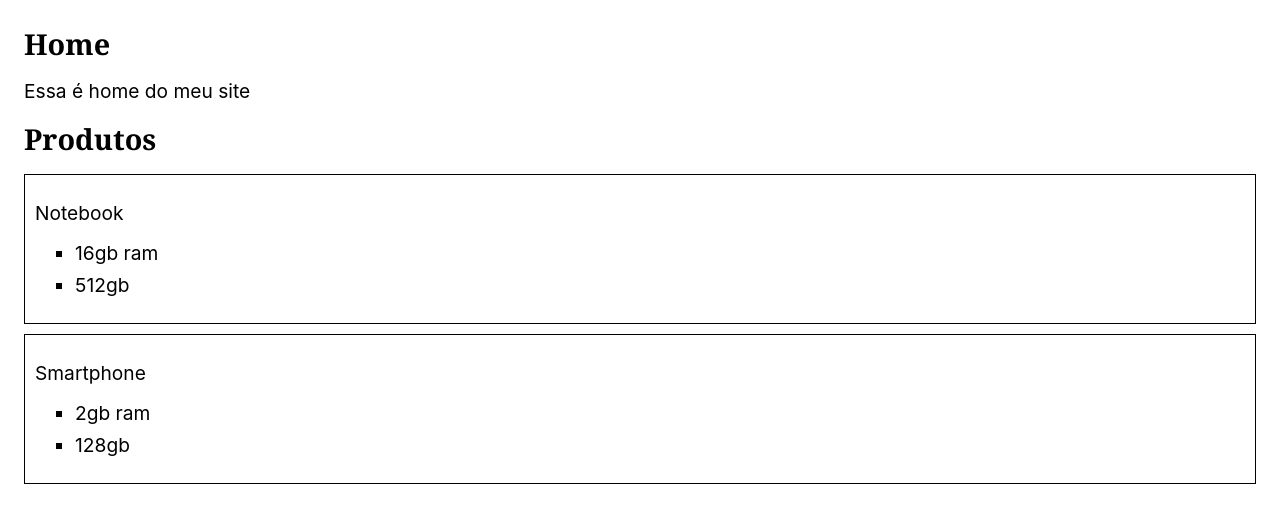
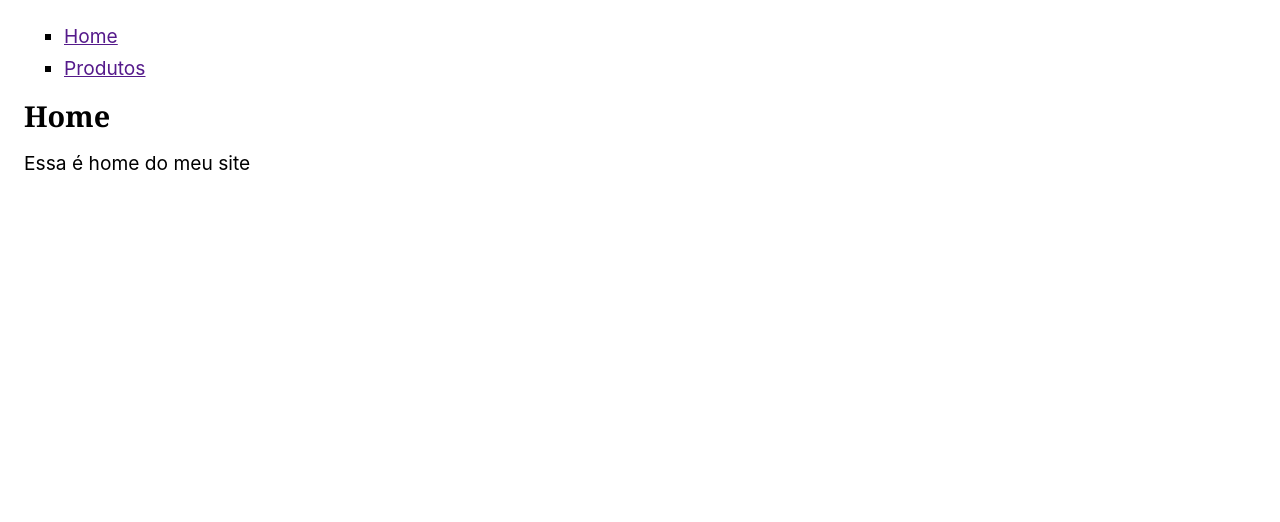
Before and after one commit to iagobalbino/origamid-react, a React (Create React App) app: page / in a window 1280 px wide. Shown: the top 522 px of the page. Built offline with nearby package versions, Linux system fonts and the light colour scheme.

Commit message:
Adicinado lista para os links de Produtos.js e Home.js

```diff
--- a/src/App.js
+++ b/src/App.js
@@ -12,11 +12,20 @@ const produtos = [
 ];
 
 const App = () => {
+
   return (
     <div>
+      <ul>
+        <li>
+          <a href=''>Home</a>
+        </li>
+        <li>
+          <a href=''>Produtos</a>
+        </li>
+      </ul>
+
       <Home />
-      <Produtos />
-    </div>
+    </div >
   );
 };
 
```
